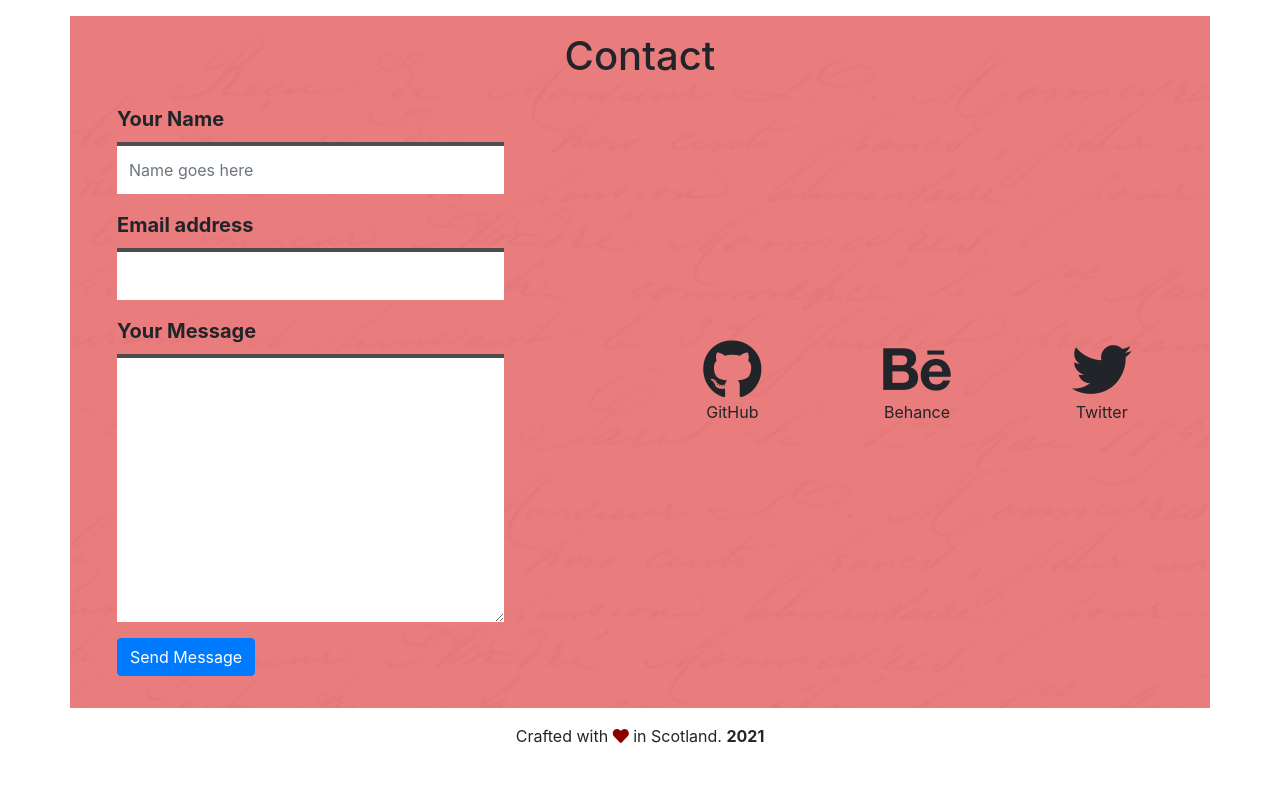
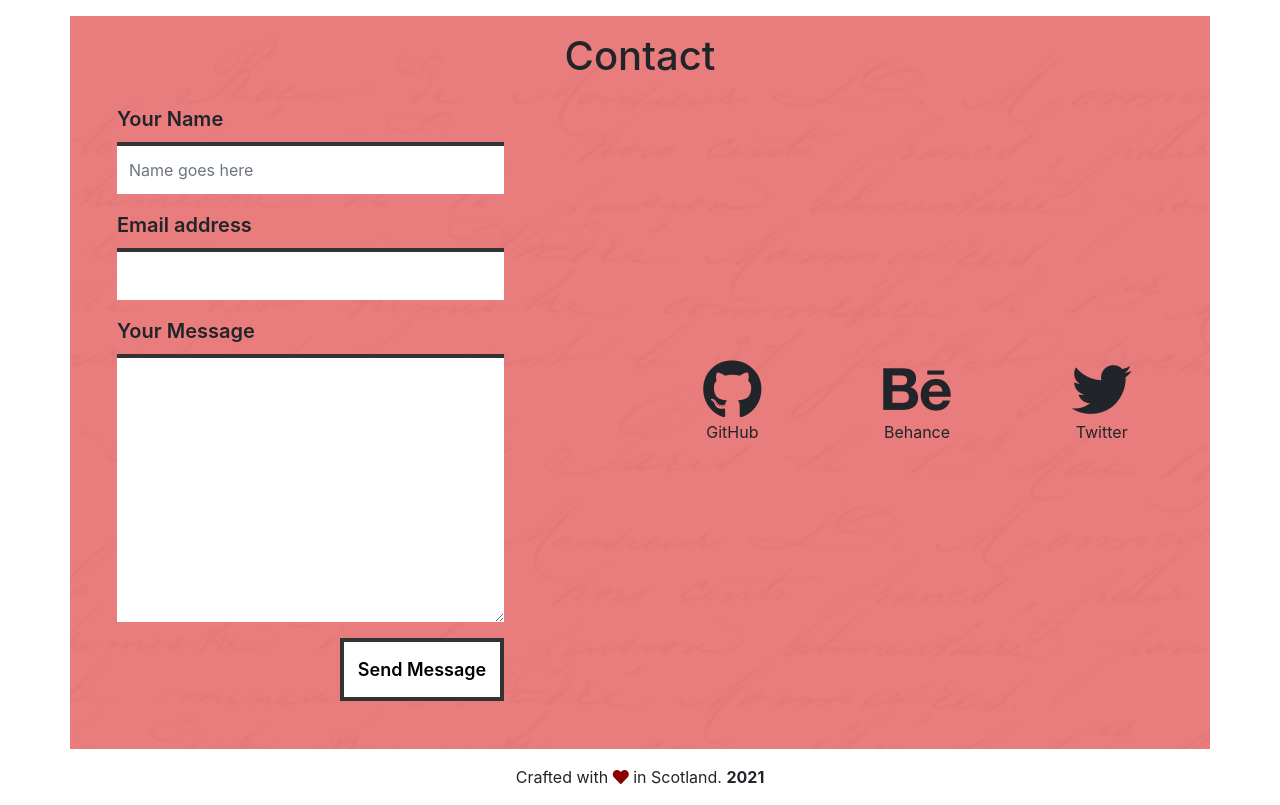
Before and after one commit to lynseyalexander/lynseyalexander.github.io, a Jekyll site: the page built from index.markdown, in a window 1280 px wide. Shown: the part 2119-2924 px from the top of the page. Built offline with Jekyll 4.4.1, drawn with Linux system fonts in a browser that asks for light colours; some web fonts are replaced; before the commit the page ends 2883 px from its top, so only the background shows below that.

Commit message:
Add styling to contact form.

```diff
--- a/_layouts/default.html
+++ b/_layouts/default.html
@@ -283,7 +283,9 @@
                                 <label for="message" class="label">Your Message</label>
                                 <textarea class="form-control" id="message" rows="10"></textarea>
                             </div>
+                            <div class="form-group text-right">
                             <button type="submit" class="btn btn-primary">Send Message</button>
+                            </div>
                         </form>
                     </div>
                     <div class="col">
--- a/assets/css/main.css
+++ b/assets/css/main.css
@@ -331,15 +331,26 @@ a {
     box-shadow: none;
     border-radius: 0;
     border: none;
-    border-top: 4px solid #4e4c4c;
+    border-top: 4px solid #343333;
     appearance: none;
     padding: 12px;
 }
 
 .label {
-    font-weight: bold;
+    font-weight: 600;
     font-size: 20px;
 }
+
+.btn.btn-primary {
+    border-radius: 0;
+    color: black;
+    background-color: white;
+    border: 4px solid #343333;
+    padding: 14px;
+    font-size: 18px;
+    font-weight: 600;
+}
+
 .contact_github, .fa-behance, .fa-twitter {
     font-size: 60px;
     padding: 0;
```
